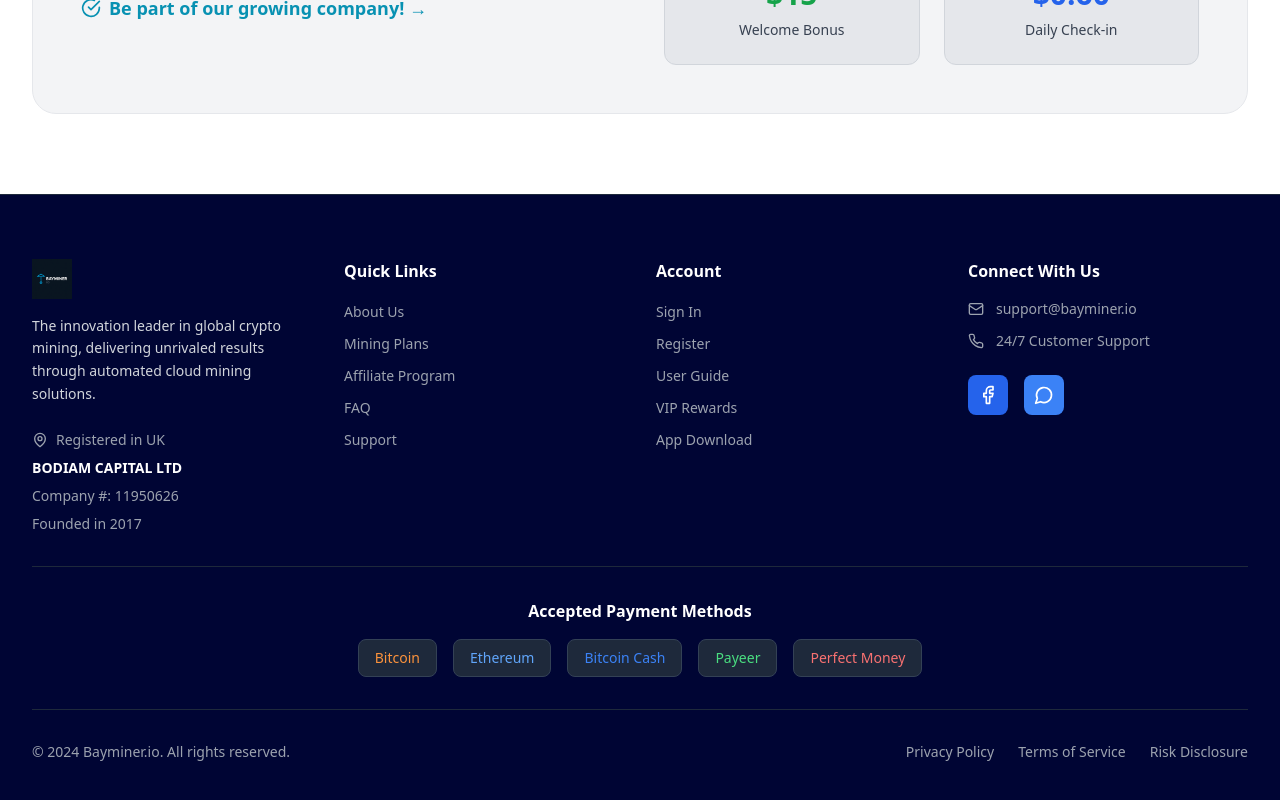
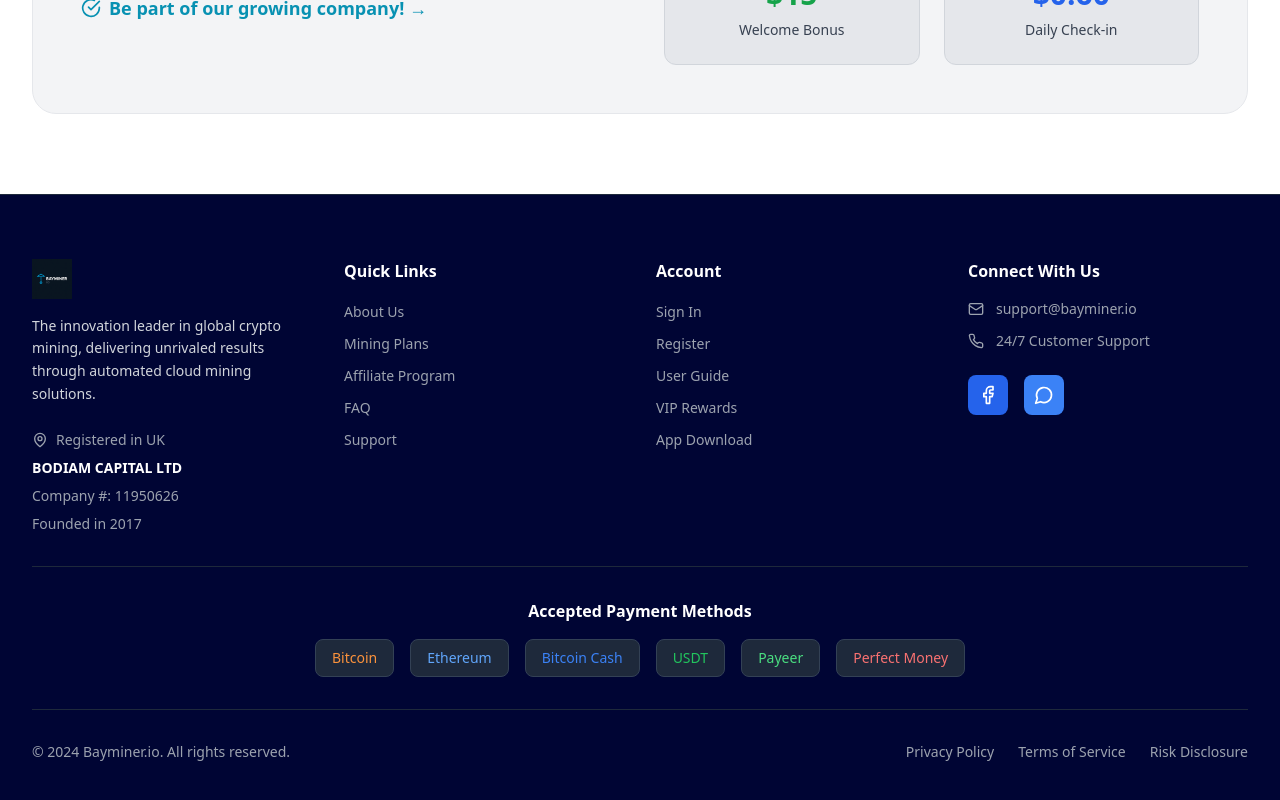
Before and after one commit to Oceanteel/bayMine, a React (Vite) app: page / in a window 1280 px wide. Shown: the part 5623-6423 px from the top of the page. Built offline with nearby package versions, Linux system fonts and the light colour scheme.

Commit message:
Add USDT to Payment Methods

```diff
--- a/src/components/Footer.tsx
+++ b/src/components/Footer.tsx
@@ -6,6 +6,7 @@
     { name: "Bitcoin", color: "text-orange-400" },
     { name: "Ethereum", color: "text-blue-400" },
     { name: "Bitcoin Cash", color: "text-blue-500" },
+    { name: "USDT", color: "text-green-500" },
     { name: "Payeer", color: "text-green-400" },
     { name: "Perfect Money", color: "text-red-400" }
   ]
```
